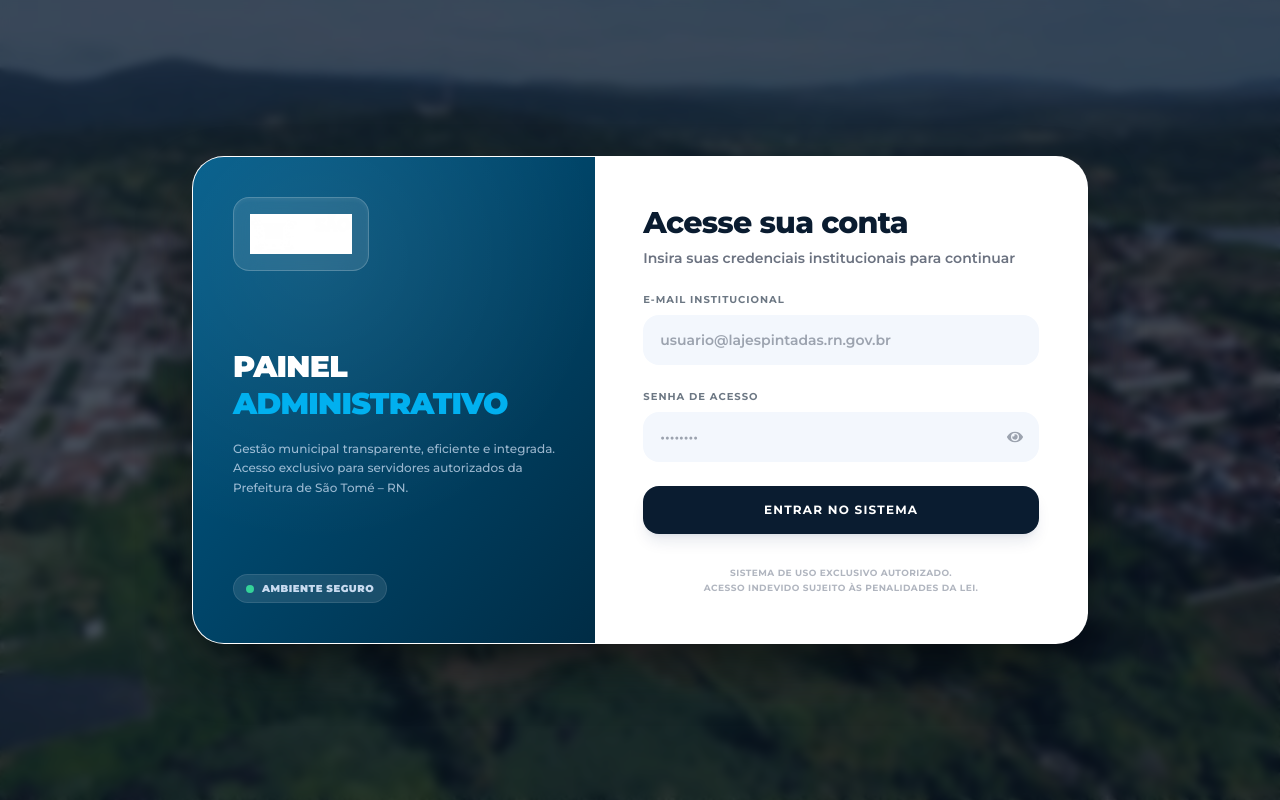
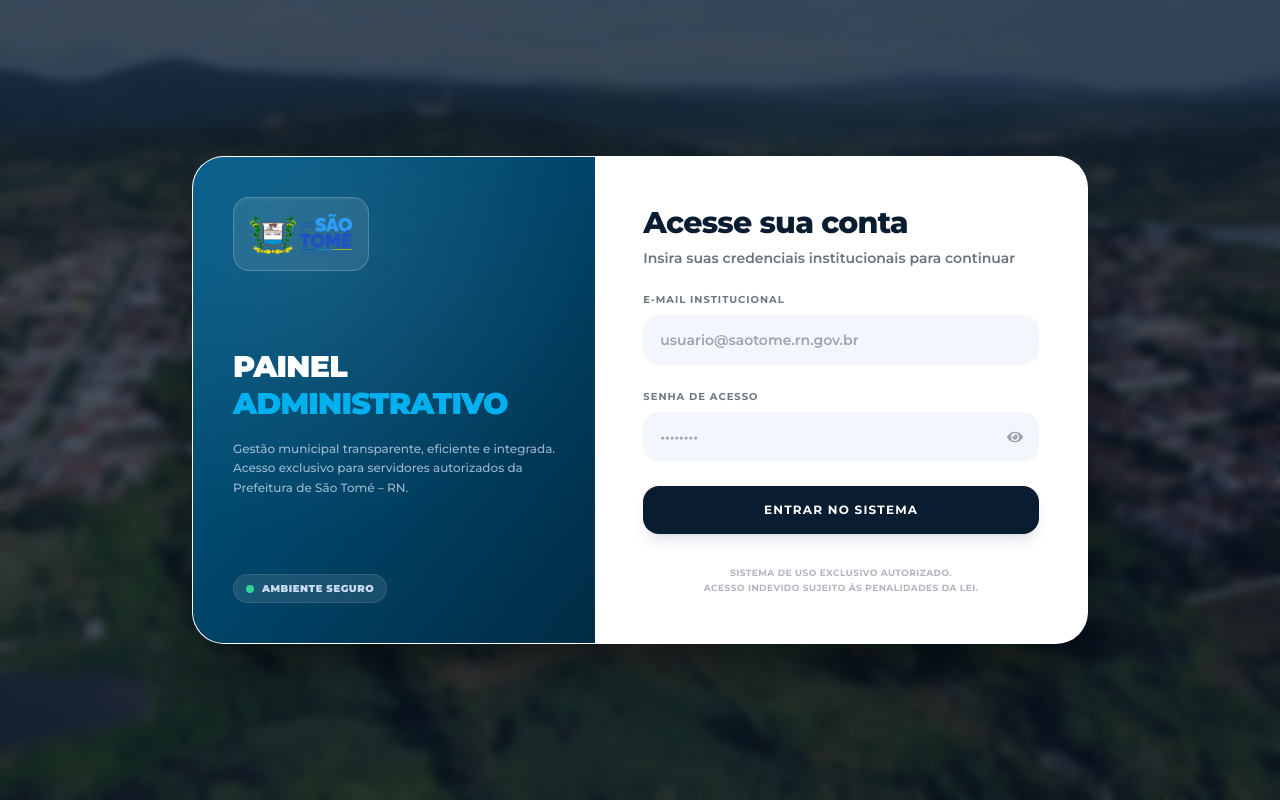
Before and after one commit to adrianolprn03-dot/portalsaotome, a Next.js app: page /admin/login in a window 1280 px wide. Built offline with nearby package versions, Linux system fonts and the light colour scheme; no server answers.

Commit message:
Fix login logo, email placeholder, and dashboard compilation errors

```diff
--- a/src/app/admin/login/page.tsx
+++ b/src/app/admin/login/page.tsx
@@ -63,7 +63,7 @@ export default function AdminLoginPage() {
                     <div className="relative z-10">
                         <div className="bg-white/10 backdrop-blur-md border border-white/20 rounded-2xl p-4 flex items-center gap-3 w-fit shadow-inner shadow-white/5">
                             <img
-                                src="/logo_v2_white.png"
+                                src="/logo_oficial.png"
                                 alt={`Brasão de ${MUNICIPIO.nome}`}
                                 className="h-10 w-auto object-contain"
                             />
@@ -99,7 +99,7 @@ export default function AdminLoginPage() {
                     <div className="md:hidden flex items-center justify-center mb-6">
                         <div className="bg-[#0088b9]/10 rounded-2xl p-3 inline-flex items-center gap-2 border border-[#0088b9]/10">
                             <img
-                                src="/logo_v2.png"
+                                src="/logo_oficial.png"
                                 alt={`Prefeitura de ${MUNICIPIO.nome}`}
                                 className="h-10 w-auto object-contain"
                             />
@@ -129,7 +129,7 @@ export default function AdminLoginPage() {
                                 autoComplete="username"
                                 value={form.email}
                                 onChange={(e) => setForm({ ...form, email: e.target.value })}
-                                placeholder="usuario@lajespintadas.rn.gov.br"
+                                placeholder="usuario@saotome.rn.gov.br"
                                 className="w-full bg-[#f3f7fd] border border-transparent focus:border-[#0088b9] focus:bg-white focus:ring-4 focus:ring-[#0088b9]/10 transition-all duration-300 rounded-2xl py-3.5 px-4 text-sm font-semibold text-gray-800 outline-none placeholder-gray-400"
                             />
                         </div>
--- a/src/components/admin/DashboardClient.tsx
+++ b/src/components/admin/DashboardClient.tsx
@@ -29,7 +29,8 @@ import {
     BookOpen,
     Eye,
     Calendar,
-    ArrowUpRight
+    ArrowUpRight,
+    Compass
 } from "lucide-react";
 
 interface DashboardClientProps {
@@ -49,6 +50,7 @@ interface DashboardClientProps {
         glossario: number;
         legislacao: number;
         unidades: number;
+        documentos?: number;
     };
     ultimasNoticias: any[];
     ultimasObras: any[];
```
